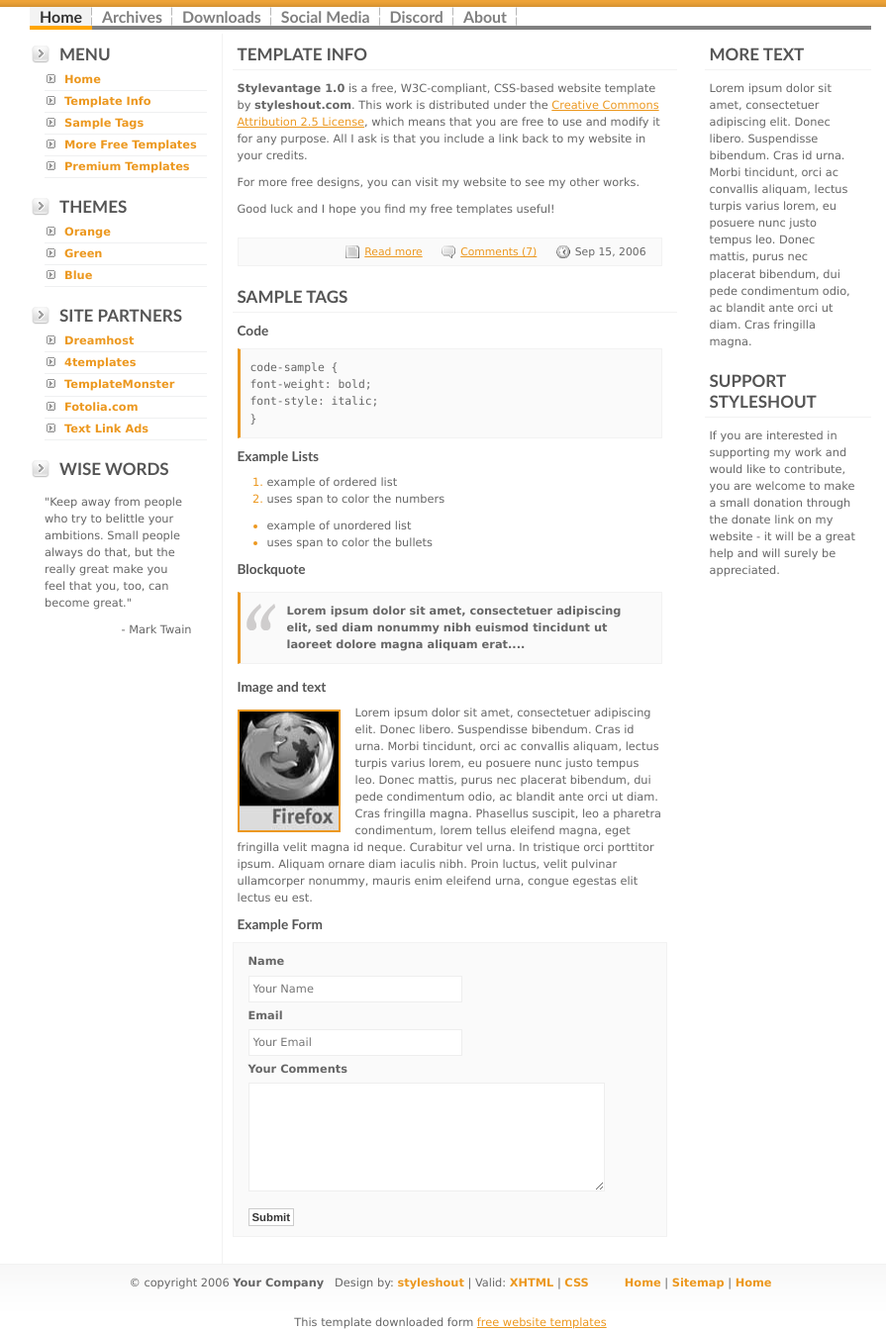
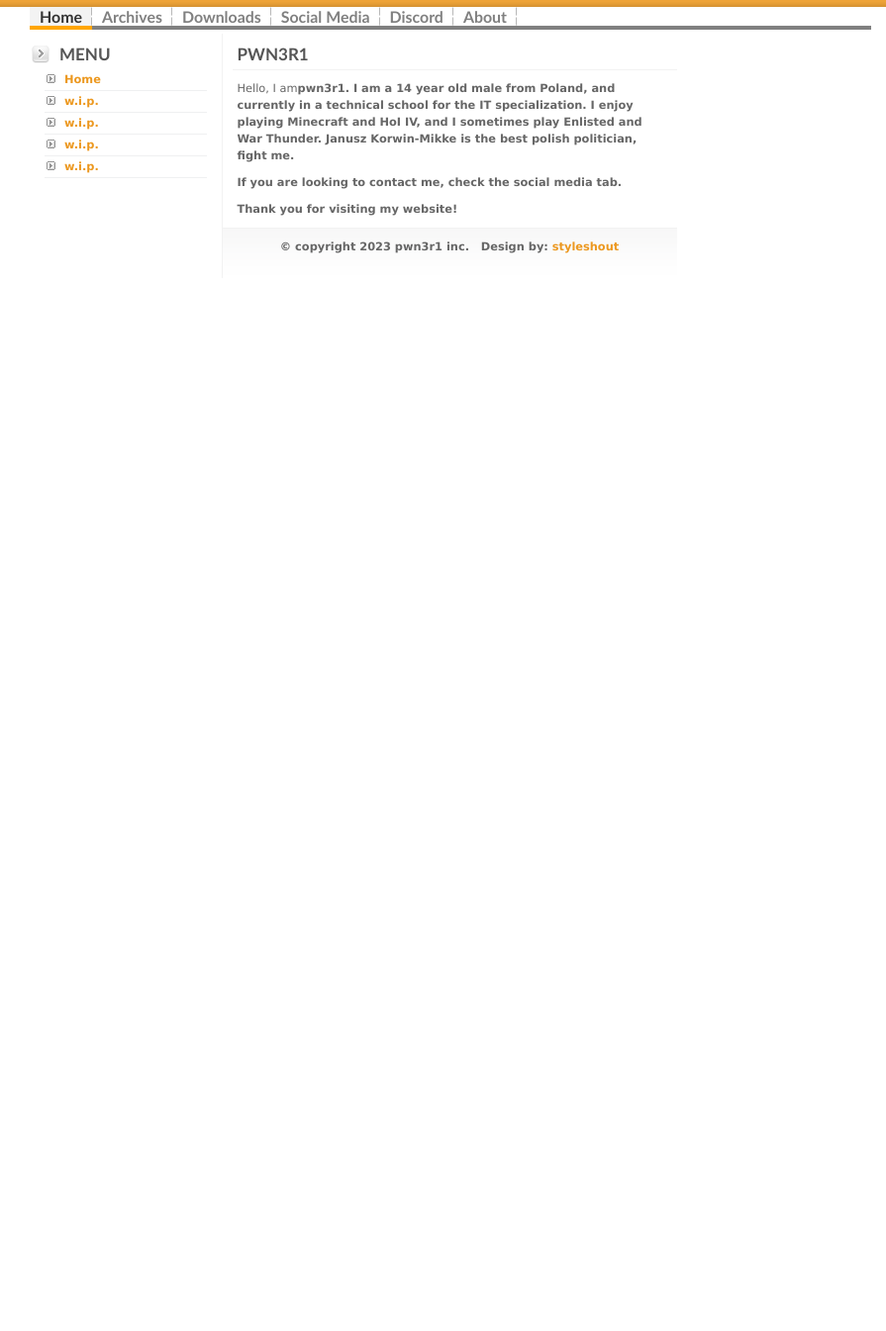
Before and after one commit to pwn3r1/pwn3r1.github.io, a plain HTML site: page index.html in a window 1280 px wide. Shown: the part 77-1422 px from the top of the page at 99% size, without its empty margins (185-1080 px from the left). After the commit the page ends 800 px from the top, so only its background shows below. Drawn offline with Linux system fonts and the light colour scheme.

Commit message:
Update index.html

```diff
--- a/index.html
+++ b/index.html
@@ -31,83 +31,20 @@
     <div id="sidebar">
       <h1>Menu</h1>
       <ul class="sidemenu">
-        <li><a href="http://all-free-download.com/free-website-templates/">Home</a></li>
-        <li><a href="#TemplateInfo">Template Info</a></li>
-        <li><a href="#SampleTags">Sample Tags</a></li>
-        <li><a href="http://all-free-download.com/free-website-templates/">More Free Templates</a></li>
-        <li><a href="http://all-free-download.com/free-website-templates/">Premium Templates</a></li>
+        <li><a href="index.html">Home</a></li>
+        <li><a href="#wip">w.i.p.</a></li>
+        <li><a href="#wip">w.i.p.</a></li>
+        <li><a href="#wip">w.i.p.</a></li>
+        <li><a href="#wip">w.i.p.</a></li>
       </ul>
-      <h1>Themes</h1>
-      <ul class="sidemenu">
-        <li><a href="http://all-free-download.com/free-website-templates/">Orange</a></li>
-        <li><a href="Green.html">Green</a></li>
-        <li><a href="Blue.html">Blue</a></li>
-      </ul>
-      <h1>Site Partners</h1>
-      <ul class="sidemenu">
-        <li><a href="http://all-free-download.com/free-website-templates/">Dreamhost</a></li>
-        <li><a href="http://all-free-download.com/free-website-templates/">4templates</a></li>
-        <li><a href="http://all-free-download.com/free-website-templates/">TemplateMonster</a></li>
-        <li><a href="http://all-free-download.com/free-website-templates/">Fotolia.com</a></li>
-        <li><a href="http://all-free-download.com/free-website-templates/">Text Link Ads</a></li>
-      </ul>
-      <h1>Wise Words</h1>
-      <p>&quot;Keep away from people who try to belittle your ambitions. Small people always do that, but the really great make you feel that you, too, can become great.&quot;</p>
-      <p class="align-right">- Mark Twain</p>
     </div>
     <div id="main"> <a name="TemplateInfo"></a>
-      <h1>Template Info</h1>
-      <p><strong>Stylevantage 1.0</strong> is a free, W3C-compliant, CSS-based website template by <strong>styleshout.com</strong>. This work is distributed under the <a rel="license" target="_blank" href="http://creativecommons.org/licenses/by/2.5/"> Creative Commons Attribution 2.5 License</a>, which means that you are free to use and modify it for any purpose. All I ask is that you include a link back to my website in your credits.</p>
-      <p>For more free designs, you can visit my website to see my other works.</p>
-      <p>Good luck and I hope you find my free templates useful!</p>
-      <p class="post-footer align-right"> <a href="http://all-free-download.com/free-website-templates/" class="readmore">Read more</a> <a href="http://all-free-download.com/free-website-templates/" class="comments">Comments (7)</a> <span class="date">Sep 15, 2006</span> </p>
-      <a name="SampleTags"></a>
-      <h1>Sample Tags</h1>
-      <h3>Code</h3>
-      <p><code> code-sample { <br />
-        font-weight: bold;<br />
-        font-style: italic;<br />
-        } </code></p>
-      <h3>Example Lists</h3>
-      <ol>
-        <li><span>example of ordered list</span></li>
-        <li><span>uses span to color the numbers</span></li>
-      </ol>
-      <ul>
-        <li><span>example of unordered list</span></li>
-        <li><span>uses span to color the bullets</span></li>
-      </ul>
-      <h3>Blockquote</h3>
-      <blockquote>
-        <p>Lorem ipsum dolor sit amet, consectetuer adipiscing elit, sed diam nonummy nibh euismod tincidunt ut laoreet dolore magna aliquam erat....</p>
-      </blockquote>
-      <h3>Image and text</h3>
-      <p><a href="http://all-free-download.com/free-website-templates/"><img src="images/firefox-gray.jpg" width="100" height="120" alt="firefox" class="float-left" /></a> Lorem ipsum dolor sit amet, consectetuer adipiscing elit. Donec libero. Suspendisse bibendum. Cras id urna. Morbi tincidunt, orci ac convallis aliquam, lectus turpis varius lorem, eu posuere nunc justo tempus leo. Donec mattis, purus nec placerat bibendum, dui pede condimentum odio, ac blandit ante orci ut diam. Cras fringilla magna. Phasellus suscipit, leo a pharetra condimentum, lorem tellus eleifend magna, eget fringilla velit magna id neque. Curabitur vel urna. In tristique orci porttitor ipsum. Aliquam ornare diam iaculis nibh. Proin luctus, velit pulvinar ullamcorper nonummy, mauris enim eleifend urna, congue egestas elit lectus eu est. </p>
-      <h3>Example Form</h3>
-      <form action="http://all-free-download.com/free-website-templates/">
-        <p>
-          <label>Name</label>
-          <input name="dname" value="Your Name" type="text" size="30" />
-          <label>Email</label>
-          <input name="demail" value="Your Email" type="text" size="30" />
-          <label>Your Comments</label>
-          <textarea rows="5" cols="5"></textarea>
-          <br />
-          <input class="button" type="submit" />
-        </p>
-      </form>
-      <br />
-    </div>
-    <div id="rightbar">
-      <h1>More Text</h1>
-      <p>Lorem ipsum dolor sit amet, consectetuer adipiscing elit. Donec libero. Suspendisse bibendum. Cras id urna. Morbi tincidunt, orci ac convallis aliquam, lectus turpis varius lorem, eu posuere nunc justo tempus leo. Donec mattis, purus nec placerat bibendum, dui pede condimentum odio, ac blandit ante orci ut diam. Cras fringilla magna.</p>
-      <h1>Support Styleshout</h1>
-      <p>If you are interested in supporting my work and would like to contribute, you are welcome to make a small donation through the donate link on my website - it will be a great help and will surely be appreciated.</p>
-    </div>
-  </div>
+      <h1>pwn3r1</h1>
+      <p>Hello, I am<strong>pwn3r1. I am a 14 year old male from Poland, and currently in a technical school for the IT specialization. I enjoy playing Minecraft and HoI IV, and I sometimes play Enlisted and War Thunder. Janusz Korwin-Mikke is the best polish politician, fight me.</p>
+      <p>If you are looking to contact me, check the social media tab.</p>
+      <p>Thank you for visiting my website!</p>
+<div id="footer">
+  <p> &copy; copyright 2023 <strong>pwn3r1 inc.</strong>&nbsp;&nbsp; Design by: <a href="http://www.styleshout.com/">styleshout</a></p>
 </div>
-<div id="footer">
-  <p> &copy; copyright 2006 <strong>Your Company</strong>&nbsp;&nbsp; Design by: <a href="http://www.styleshout.com/">styleshout</a> | Valid: <a href="http://validator.w3.org/check/referer">XHTML</a> | <a href="http://jigsaw.w3.org/css-validator/check/referer">CSS</a> &nbsp;&nbsp;&nbsp;&nbsp;&nbsp;&nbsp;&nbsp;&nbsp; <a href="http://all-free-download.com/free-website-templates/">Home</a> | <a href="http://all-free-download.com/free-website-templates/">Sitemap</a> | <a href="http://all-free-download.com/free-website-templates/">Home</a> </p>
-</div>
-<div align=center>This template  downloaded form <a href='http://all-free-download.com/free-website-templates/'>free website templates</a></div></body>
+</body>
 </html>
```
